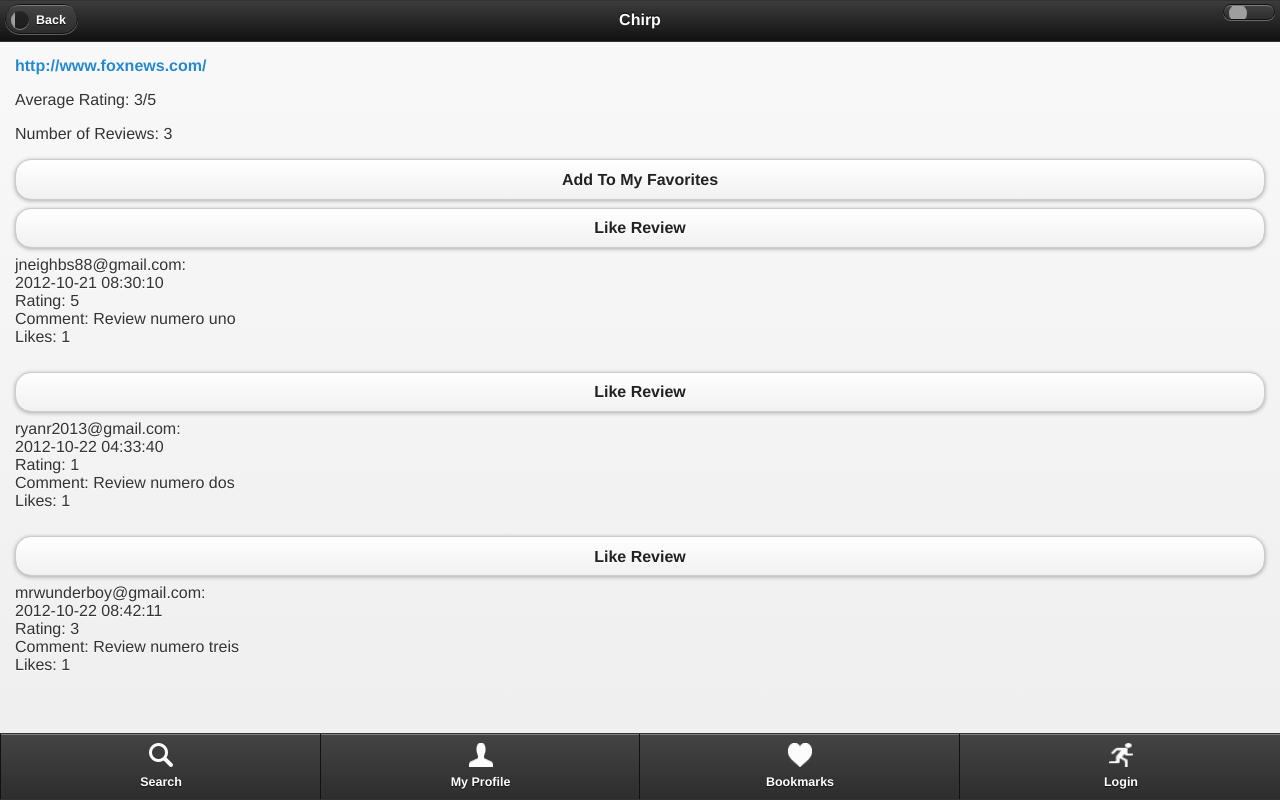
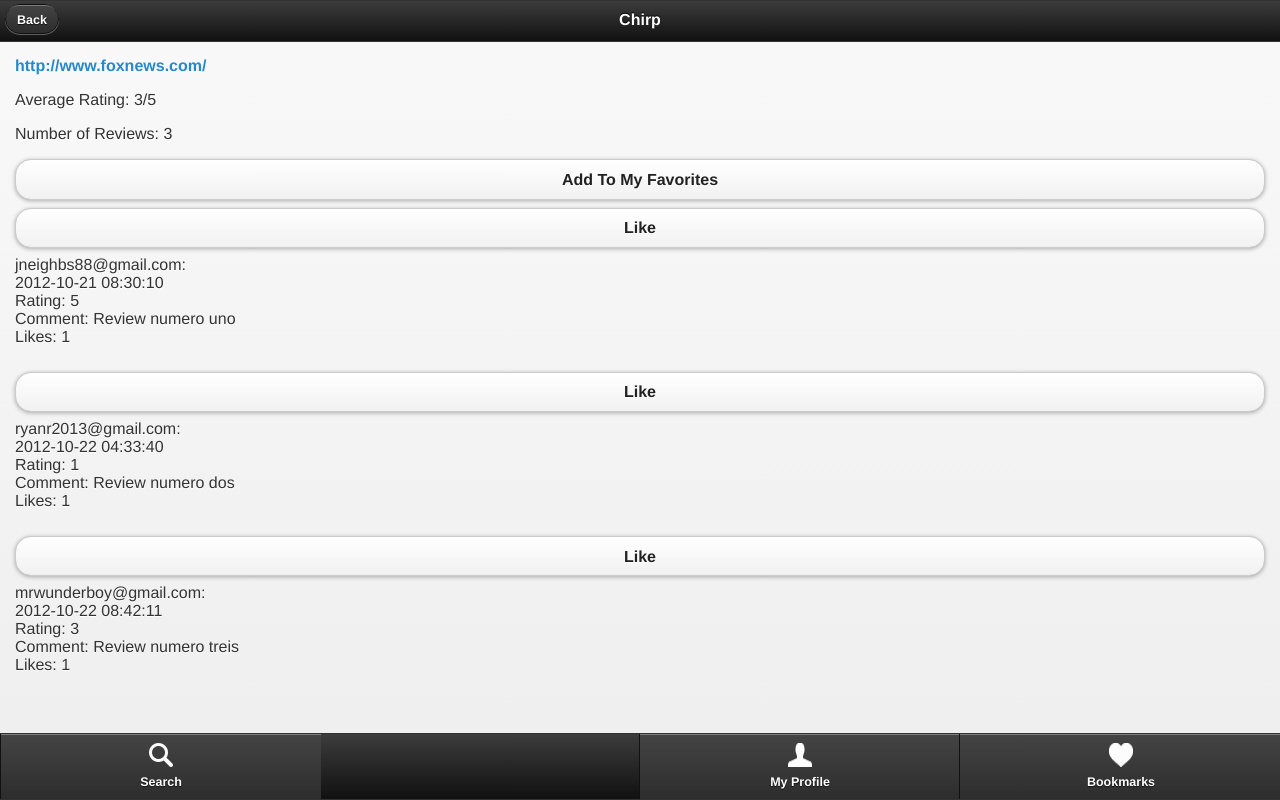
Before and after one commit to bshapero/cs147proj, a PHP site: the page made by site.php in a window 1280 px wide. Run offline with PHP 8.4, Linux system fonts and the light colour scheme; data comes from the database, SQL or seed files in the repository; grey boxes are pictures that could not be loaded.

Commit message:
Site changes

```diff
--- a/site.php
+++ b/site.php
@@ -16,16 +16,8 @@
 
 <body>
 	<div data-role="header">
-		<a href="#" data-icon="back" data-rel="back">Back</a>
+		<a href="index.php">Back</a>
 		<h1>Chirp</h1>
-		<a href="profile.php" data-icon="gear" class="ui-btn-right">
-			<?php
-				if(isset($_SESSION['id'])) {
-					$user_email = $_SESSION['id'];
-					echo "$user_email";
-				}
-			?>
-		</a>
 		<!-- Ryan: If someone is logged in write "Welcome [username]" -->
 	</div><!-- /header -->
 
@@ -68,7 +60,7 @@
 				$result = $result = mysql_query($query);
 				while ($row = mysql_fetch_array($result)) {
 					echo "<div class='site-review' >";
-					echo "<button class='like-review-btn'>Like Review</button>";
+					echo "<button class='like-review-btn'>Like</button>";
 					echo $row["user_name"].": <br>";
 					echo date($row["date_created"])."<br>";
 					echo "Rating: ".$row["star_rating"]."<br>";
@@ -83,10 +75,10 @@
 	<div data-role="footer" data-id="samebar" class="nav-glyphish-example" data-position="fixed" data-tap-toggle="false">
 		<div data-role="navbar" class="nav-glyphish-example" data-grid="c">
 			<ul>
-				<li><a href="index.php" id="search" data-icon="custom" >Search</a></li>
+				<li><a href="index.php" id="search" data-icon="custom">Search</a></li>
+				<li></li>
 				<li><a href="profile.php" id="profile" data-icon="custom">My Profile</a></li>
-				<li><a href="bookmarks.php" id="bookmarks" data-icon="custom">Bookmarks</a></li>
-				<li><a href="login.php" id="login" data-icon="custom">Login</a></li>
+				<li><a href="bookmarks.php" id="bookmarks" data-icon="custom" >Bookmarks</a></li>
 			</ul>
 		</div>
 	</div>
```
